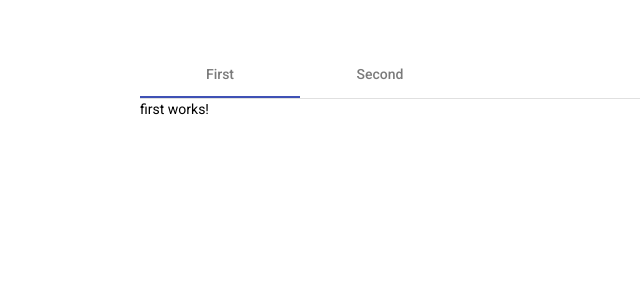
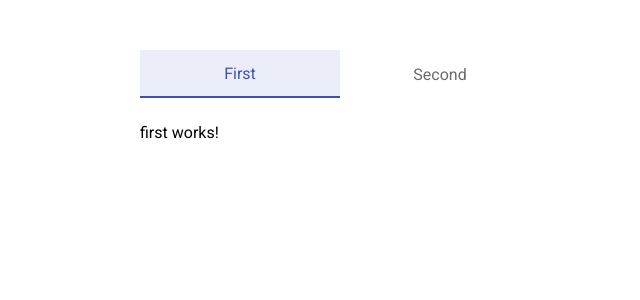
Before and after one commit to AniaSniadek/auto-destroy-decorator, an Angular app: page /first in a window 1280 px wide. Shown: the top 300 px of the page, without its empty margins (0-640 px from the left). Built offline with nearby package versions, Linux system fonts and the light colour scheme.

Commit message:
remove material

```diff
--- a/angular.json
+++ b/angular.json
@@ -18,14 +18,8 @@
             "main": "src/main.ts",
             "polyfills": "src/polyfills.ts",
             "tsConfig": "tsconfig.app.json",
-            "assets": [
-              "src/favicon.ico",
-              "src/assets"
-            ],
-            "styles": [
-              "./node_modules/@angular/material/prebuilt-themes/indigo-pink.css",
-              "src/styles.css"
-            ],
+            "assets": ["src/favicon.ico", "src/assets"],
+            "styles": ["src/styles.css"],
             "scripts": []
           },
           "configurations": {
@@ -86,14 +80,8 @@
             "polyfills": "src/polyfills.ts",
             "tsConfig": "tsconfig.spec.json",
             "karmaConfig": "karma.conf.js",
-            "assets": [
-              "src/favicon.ico",
-              "src/assets"
-            ],
-            "styles": [
-              "./node_modules/@angular/material/prebuilt-themes/indigo-pink.css",
-              "src/styles.css"
-            ],
+            "assets": ["src/favicon.ico", "src/assets"],
+            "styles": ["src/styles.css"],
             "scripts": []
           }
         }
--- a/package.json
+++ b/package.json
@@ -16,7 +16,6 @@
     "@angular/compiler": "^14.2.0",
     "@angular/core": "^14.2.0",
     "@angular/forms": "^14.2.0",
-    "@angular/material": "^13.0.0",
     "@angular/platform-browser": "^14.2.0",
     "@angular/platform-browser-dynamic": "^14.2.0",
     "@angular/router": "^14.2.0",
--- a/src/app/app.component.css
+++ b/src/app/app.component.css
@@ -3,3 +3,26 @@
   margin: 0 auto;
   margin-top: 50px;
 }
+
+.tabs {
+  width: 400px;
+  display: flex;
+  height: 48px;
+  margin-bottom: 25px;
+}
+
+.tab {
+  flex: 0 0 50%;
+  font-size: 16px;
+  color: #6a6a6a;
+  display: flex;
+  justify-content: center;
+  align-items: center;
+  cursor: pointer;
+}
+
+.active-tab {
+  color: #3f50b5;
+  border-bottom: 2px solid #3f50b5;
+  background-color: rgba(63, 80, 181, 0.1);
+}
--- a/src/app/app.component.html
+++ b/src/app/app.component.html
@@ -1,14 +1,19 @@
 <section class="app">
-  <mat-tab-group>
-    <mat-tab label="First">
-      <ng-template matTabContent>
-        <app-first></app-first>
-      </ng-template>
-    </mat-tab>
-    <mat-tab label="Second">
-      <ng-template matTabContent>
-        <app-second></app-second>
-      </ng-template>
-    </mat-tab>
-  </mat-tab-group>
+  <div class="tabs">
+    <div
+      class="tab"
+      [class.active-tab]="activeTab === 'first'"
+      (click)="changeTab('first')"
+    >
+      First
+    </div>
+    <div
+      class="tab"
+      [class.active-tab]="activeTab === 'second'"
+      (click)="changeTab('second')"
+    >
+      Second
+    </div>
+  </div>
+  <router-outlet></router-outlet>
 </section>
--- a/src/app/app.component.ts
+++ b/src/app/app.component.ts
@@ -1,8 +1,29 @@
 import { Component } from '@angular/core';
-
+import { Event, NavigationEnd, Router } from '@angular/router';
+import { filter } from 'rxjs';
 @Component({
   selector: 'app-root',
   templateUrl: './app.component.html',
   styleUrls: ['./app.component.css'],
 })
-export class AppComponent {}
+export class AppComponent {
+  activeTab: string = 'first';
+
+  constructor(private _router: Router) {
+    this._router.events
+      .pipe(
+        filter(
+          (event: Event): event is NavigationEnd =>
+            event instanceof NavigationEnd
+        )
+      )
+      .subscribe((event: NavigationEnd) => {
+        this.activeTab = event.url.replace(/^\/|\/$/g, '');
+      });
+  }
+
+  changeTab(tab: string): void {
+    this.activeTab = tab;
+    this._router.navigate([`/${tab}`]);
+  }
+}
--- a/src/app/app.module.ts
+++ b/src/app/app.module.ts
@@ -1,15 +1,15 @@
 import { NgModule } from '@angular/core';
 import { BrowserModule } from '@angular/platform-browser';
 
-import { MatTabsModule } from '@angular/material/tabs';
 import { BrowserAnimationsModule } from '@angular/platform-browser/animations';
+import { AppRoutingModule } from './app-routing.module';
 import { AppComponent } from './app.component';
 import { FirstComponent } from './first/first.component';
 import { SecondComponent } from './second/second.component';
 
 @NgModule({
   declarations: [AppComponent, FirstComponent, SecondComponent],
-  imports: [BrowserModule, BrowserAnimationsModule, MatTabsModule],
+  imports: [BrowserModule, AppRoutingModule, BrowserAnimationsModule],
   providers: [],
   bootstrap: [AppComponent],
 })
--- a/src/styles.css
+++ b/src/styles.css
@@ -1,5 +1,4 @@
 /* You can add global styles to this file, and also import other style files */
-@import "~@angular/material/prebuilt-themes/indigo-pink.css";
 
 html,
 body {
```
Also changed, not shown: src/app/app-routing.module.ts (added, +26 -0 lines), 1 other file (tests, documents, lock files or other folders).
